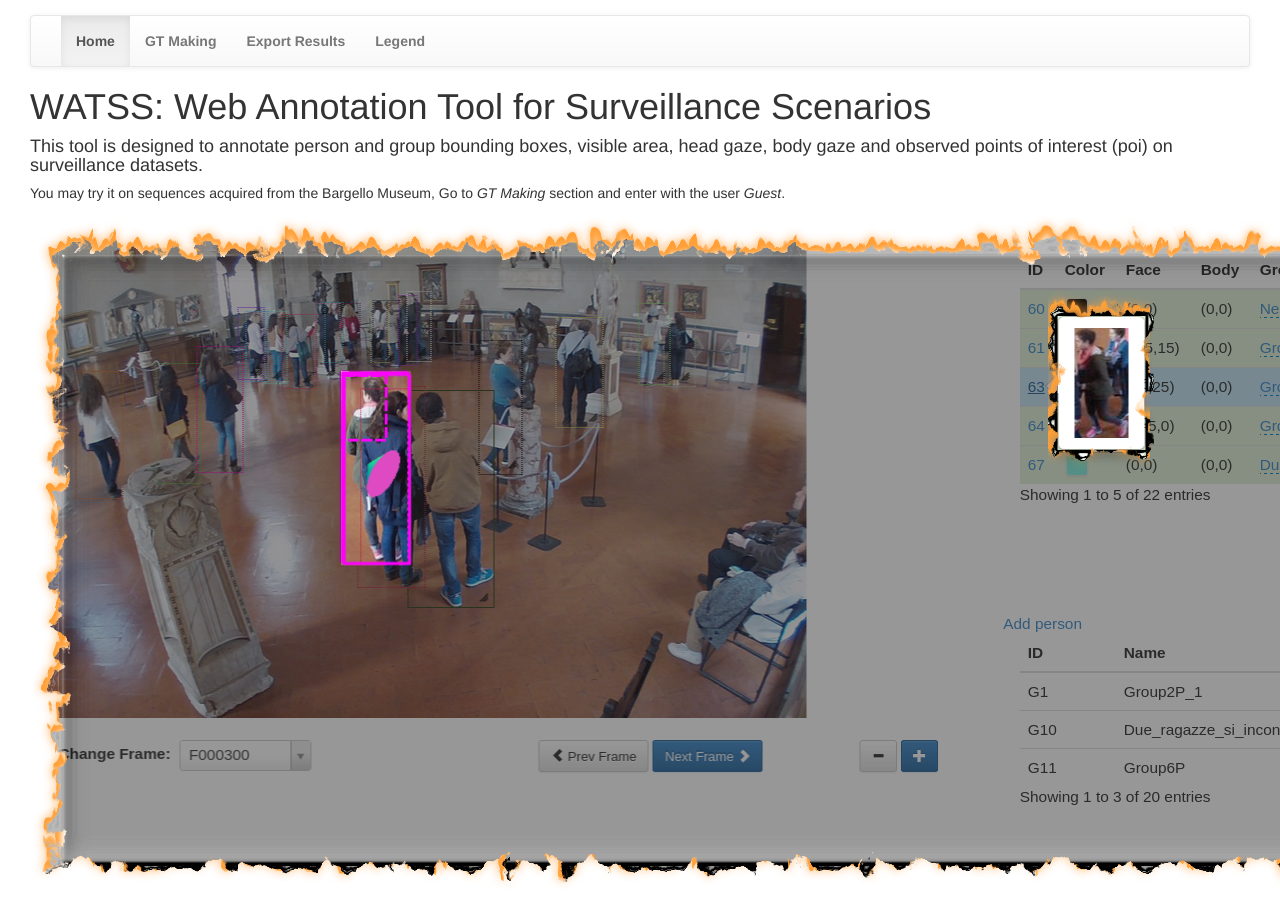
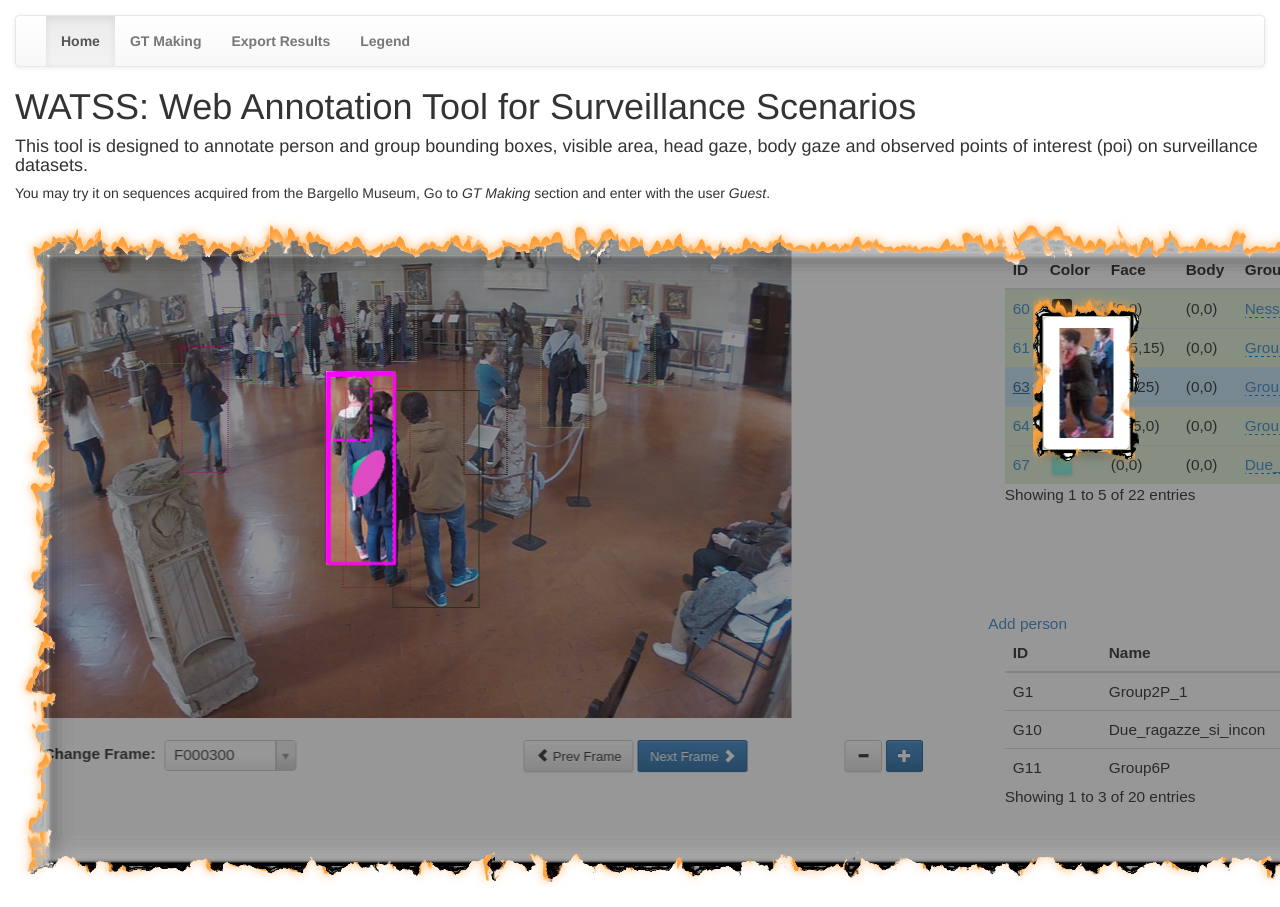
Before and after one commit to lorecioni/watss, a PHP site: page / in a window 1280 px wide; the page is wider, and only the part inside the window is pictured. Run offline with PHP 8.4, Linux system fonts and the light colour scheme; some libraries are stand-ins or nearby versions.

Commit message:
fix navbar

```diff
--- a/source/index.php
+++ b/source/index.php
@@ -12,8 +12,7 @@
     </head>
 
     <body>
-		<div style="margin: 15px 15px;">
-			<nav class="navbar navbar-default" role="navigation">
+		<nav class="navbar navbar-default" role="navigation">
 			  <div class="container-fluid">
 
 				<!-- Collect the nav links, forms, and other content for toggling -->
```
